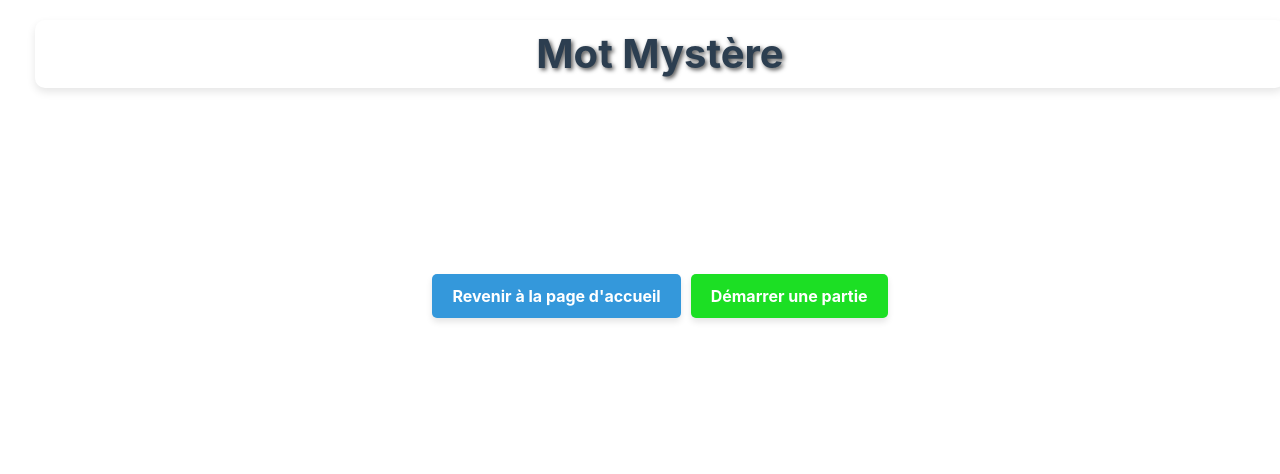
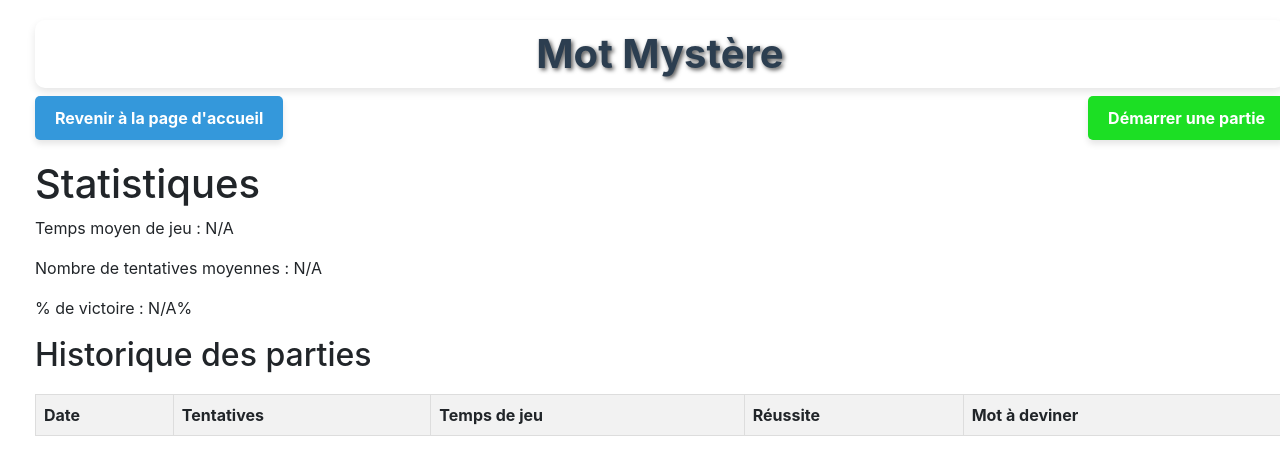
Before and after one commit to UE-FRONTEND/projet-2022-bihannic-haddouche, a Vue app: page /historique in a window 1280 px wide. Shown: the top 474 px of the page. Built offline with nearby package versions, Linux system fonts and the light colour scheme.

Commit message:
historique + nb tentavie restantes + le mot a deviner

```diff
--- a/src/components/EndGamePopup.vue
+++ b/src/components/EndGamePopup.vue
@@ -3,6 +3,7 @@
     <div class="popup-content" :class="{ victory: result === 'victory', defeat: result === 'defeat' }">
 
       <h2>{{ resultMessage }}</h2>
+      <p v-if="result === 'defeat'">Le mot était : {{ motADeviner }}</p>
       <p>Nombre de tentatives : {{ attempts }}</p>
       <p>Temps écoulé : {{ time }}</p>
       <div style="margin-bottom: 50px;">
@@ -38,14 +39,17 @@ export default {
     time: {
       type: String,
       default: '00:00' // Le format du temps est à définir
+    },
+    motADeviner: {
+      type: String,
+      default: ''
     }
-
   },
 
 
   computed: {
     resultMessage() {
-      return this.result === 'victory' ? 'Félicitations ! Vous avez trouvé le mot !' : 'Dommage ! Réessayez.';
+      return this.result === 'victory' ? 'Félicitations ! Vous avez trouvé le mot !' : 'Dommage ! Réessayez.' ;
     }
   },
   methods: {
--- a/src/components/Game.vue
+++ b/src/components/Game.vue
@@ -2,6 +2,7 @@
   <div class="game-container">
   <div>
     <Chronometre class="chronometre-style" @time-up="handleTimeUp" />
+    <p class="tentatives-message">{{ tentativesRestantes }} tentatives restantes</p>
   </div>
   </div>
 
@@ -27,6 +28,7 @@
         :result="gameResult"
         :attempts="wordAttempts.length"
         :time="calculateElapsedTime()"
+        :motADeviner="motADeviner"
         @close="isGameOver = false"
         @replay="replayGame"
     />
@@ -58,11 +60,13 @@ export default {
         return {
             targetWord: '',
             wordAttempts: [],
+          tentativesRestantes: 6,
             showPopup: false,
             popupMessage: '',
             isGameOver: false,
             gameResult: 'victory',
             timeUp:false,
+          motADeviner:'',
 
         };
     },
@@ -80,16 +84,38 @@ export default {
 
             if (response.data.isWord) {
                 this.wordAttempts.push(word);
-
+              this.tentativesRestantes = 6 - this.wordAttempts.length;
                 if (word === this.targetWord) {
                 this.isGameOver = true;
                 this.gameResult = 'victory';
+
                   this.$store.commit("stopChrono");
+
+                  const partie = {
+                    date: new Date(),
+                    tentatives: this.wordAttempts.length,
+                    temps: this.calculateElapsedTime(),
+                    reussite: true,
+                    motADeviner: this.targetWord,
+                  };
+
+                  this.$store.commit("addPartieToHistorique", partie);
                 } else if (this.wordAttempts.length === 6) {
                 this.$store.commit("stopChrono");
                 this.isGameOver = true;
                 this.gameResult = 'defeat';
+                this.motADeviner=this.targetWord;
                   this.$store.commit("stopChrono");
+
+                  const partie = {
+                    date: new Date(),
+                    tentatives: this.wordAttempts.length,
+                    temps: this.calculateElapsedTime(),
+                    reussite: false,
+                    motADeviner: this.targetWord,
+                  };
+
+                  this.$store.commit("addPartieToHistorique", partie);
                 }
 
 
@@ -128,11 +154,31 @@ export default {
           this.gameResult = 'defeat';
           this.$store.commit("stopChrono");
           this.timeUp = true;
-         /* this.elapsedTime = this.calculateElapsedTime(); // Calculer le temps écoulé ici*/
+          this.motADeviner=this.targetWord;
+
+          const partie = {
+            date: new Date(),
+            tentatives: this.wordAttempts.length,
+            temps:this.calculateElapsedTime(),
+            reussite: false,
+            motADeviner: this.targetWord,
+          };
+
+          this.$store.commit("addPartieToHistorique", partie);
         },
         handleAbandonGame() {
           this.isGameOver = true;
           this.gameResult = 'defeat';
+          this.motADeviner=this.targetWord;
+          const partie = {
+            date: new Date(),
+            tentatives: this.wordAttempts.length,
+            temps: this.calculateElapsedTime(),
+            reussite: false,
+            motADeviner: this.targetWord,
+          };
+
+          this.$store.commit("addPartieToHistorique", partie);
         },
 
       /*updateFormattedTime(newTime) {
@@ -165,7 +211,7 @@ export default {
 .game-container {
   max-width: 600px;
   margin: auto;
-  padding: 20px;
+  padding: 5px;
   text-align: center;
 }
 
@@ -222,4 +268,10 @@ export default {
   box-shadow: 0 4px 8px rgba(0, 0, 0, 0.1);
   font-weight: 1000;
 }
+.tentatives-message {
+  font-size: 20px;
+  color: #333;
+  margin-top: 10px;
+}
+
 </style>
--- a/src/components/Historique.vue
+++ b/src/components/Historique.vue
@@ -1,7 +1,5 @@
-<script setup>
-</script>
-
 <template>
+  <div class="historique-container">
     <div class="button-container">
       <router-link to="/" tag="button" id="btn-Home" class="btn-home">
         Revenir à la page d'accueil
@@ -10,23 +8,105 @@
         Démarrer une partie
       </router-link>
     </div>
+
+    <h1>Statistiques</h1>
+    <p>Temps moyen de jeu : {{ tempsMoyenDeJeu }}</p>
+    <p>Nombre de tentatives moyennes : {{ tentativesMoyennes }}</p>
+    <p>% de victoire : {{ pourcentageVictoire }}%</p>
+
+    <h2>Historique des parties</h2>
+    <table class="historique-table">
+      <thead>
+      <tr>
+        <th>Date</th>
+        <th>Tentatives</th>
+        <th>Temps de jeu</th>
+        <th>Réussite</th>
+        <th>Mot à deviner</th>
+      </tr>
+      </thead>
+      <tbody>
+      <tr v-for="(partie, index) in historique" :key="index">
+        <td>{{ partie.date }}</td>
+        <td>{{ partie.tentatives }}</td>
+        <td>{{ partie.temps }}</td>
+        <td>{{ partie.reussite ? 'Oui' : 'Non' }}</td>
+        <td>{{ partie.motADeviner }}</td>
+      </tr>
+      </tbody>
+    </table>
+  </div>
 </template>
+<script >
+export default {
+  name: 'Historique',
+  methods: {
+    convertTempsToSeconds(temps) {
+      if (!temps || typeof temps !== 'string') {
+        return 0; // Valeur par défaut si temps n'est pas défini ou n'est pas une chaîne de caractères
+      }
+
+      const [minutes, secondes] = temps.split(':');
+      return parseInt(minutes) * 60 + parseInt(secondes);
+    },
+
+    formatSecondsToTime(seconds) {
+      const minutes = Math.floor(seconds / 60);
+      const remainingSeconds = seconds % 60;
+      return `${('0' + minutes).slice(-2)}:${('0' + remainingSeconds).slice(-2)}`;
+    },
+
+
+  },
+  computed: {
+    historique() {
+      return this.$store.state.historique;
+    },
+    tempsMoyenDeJeu() {
+      if (this.historique.length === 0) return 'N/A';
+
+      const totalTemps = this.historique.reduce((acc, partie) => acc + this.convertTempsToSeconds(partie.temps), 0);
+      const tempsMoyen = totalTemps / this.historique.length;
+
+      return this.formatSecondsToTime(Math.round(tempsMoyen));
+    },
+
+    tentativesMoyennes() {
+      if (this.historique.length === 0) return 'N/A';
+
+      const totalTentatives = this.historique.reduce((acc, partie) => acc + partie.tentatives, 0);
+      const tentativesMoyennes = totalTentatives / this.historique.length;
+
+      return tentativesMoyennes.toFixed(2); // Affichez deux décimales
+    },
+    pourcentageVictoire() {
+      if (this.historique.length === 0) return 'N/A';
+
+      const victoires = this.historique.filter(partie => partie.reussite).length;
+      const pourcentage = (victoires / this.historique.length) * 100;
+
+      return pourcentage.toFixed(2); // Affichez deux décimales
+    },
+  },
+}
+</script>
+
+
 
 <style scoped>
-/* Style pour le conteneur des boutons */
+/* Styles pour le conteneur des boutons */
 .button-container {
   display: flex;
-  flex-direction: row; /* Pour placer les boutons côte à côte */
-  align-items: center; /* Pour centrer verticalement */
-  justify-content: center; /* Pour centrer horizontalement */
-  height: 50vh; /* Pour ajuster la hauteur du conteneur à 80% de la fenêtre */
+  justify-content: space-between; /* Pour espacer les boutons à chaque extrémité */
+  margin-bottom: 20px; /* Ajout d'une marge en bas */
 }
 
 /* Styles pour les boutons (identiques à la réponse précédente) */
-.btn-home, .btn-demarrer-partie {
-  background-color: #3498db; /* Bleu pour Revenir à la page d'accueil */
-  color: #ffffff; /* Blanc */
-  padding: 10px 20px; /* Ajustez les valeurs de rembourrage selon vos besoins */
+.btn-home,
+.btn-demarrer-partie {
+  background-color: #3498db;
+  color: #ffffff;
+  padding: 10px 20px;
   text-align: center;
   border: none;
   border-radius: 5px;
@@ -34,28 +114,35 @@
   box-shadow: 0 4px 6px rgba(0, 0, 0, 0.1);
   cursor: pointer;
   transition: background-color 0.3s ease;
-  margin: 0 5px; /* Ajout d'une marge horizontale de 5 pixels */
 }
 
 .btn-home:hover {
-  background-color: #2980b9; /* Bleu plus foncé au survol */
+  background-color: #2980b9;
 }
 
 .btn-demarrer-partie {
-  background-color: #1cdf24; /* Vert pour Démarrer une partie */
-  color: #ffffff; /* Blanc */
-  padding: 10px 20px; /* Ajustez les valeurs de rembourrage selon vos besoins */
-  text-align: center;
-  border: none;
-  border-radius: 5px;
-  font-weight: bold;
-  box-shadow: 0 4px 6px rgba(0, 0, 0, 0.1);
-  cursor: pointer;
-  transition: background-color 0.3s ease;
-  margin: 0 5px; /* Ajout d'une marge horizontale de 5 pixels */
+  background-color: #1cdf24;
 }
 
 .btn-demarrer-partie:hover {
-  background-color: #45A049; /* Vert plus foncé au survol */
+  background-color: #45a049;
+}
+
+/* Style pour le tableau d'historique */
+.historique-table {
+  width: 100%;
+  border-collapse: collapse;
+  margin-top: 20px; /* Ajout d'une marge en haut */
+}
+
+.historique-table th,
+.historique-table td {
+  border: 1px solid #ddd;
+  padding: 8px;
+  text-align: left;
+}
+
+.historique-table th {
+  background-color: #f2f2f2;
 }
 </style>
--- a/src/store.js
+++ b/src/store.js
@@ -6,6 +6,7 @@ export const store = createStore({
             minutes: 10,
             secondes: 0,
             chrono: 0,
+            historique: [],
         }
     },
     actions: {
@@ -29,6 +30,7 @@ export const store = createStore({
         getChrono(state){
             return state.chrono
         }
+
     },
     mutations: {
         setMinutes(state, minutes) {
@@ -48,5 +50,8 @@ export const store = createStore({
             clearInterval(state.chrono);
             state.chrono = 0;
         },
+        addPartieToHistorique(state, partie) {
+            state.historique.push(partie);
+        },
     }
 })
```
Lines whose indentation alone changed are shown as unchanged.
